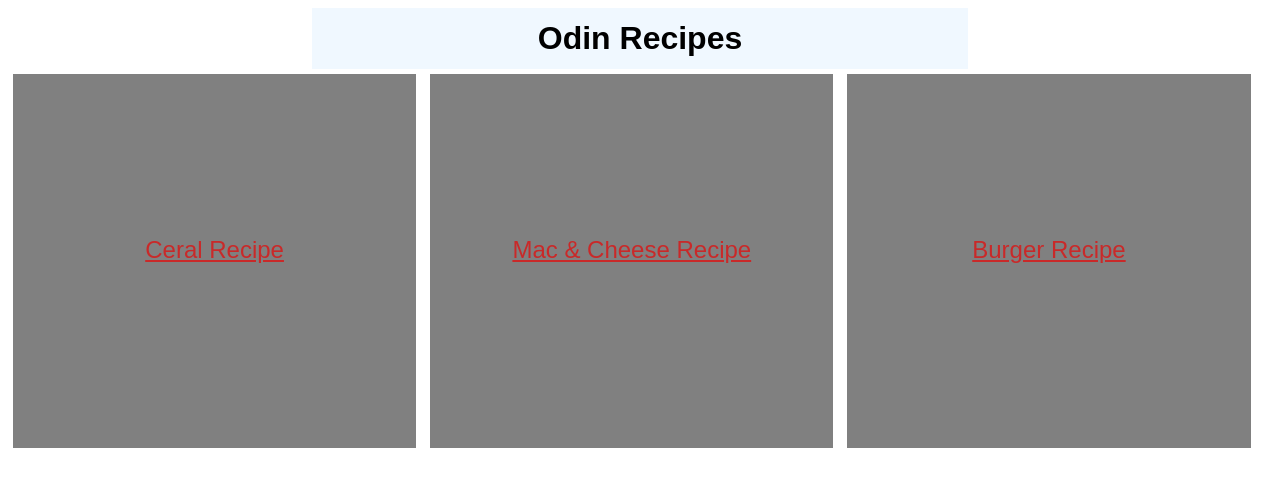
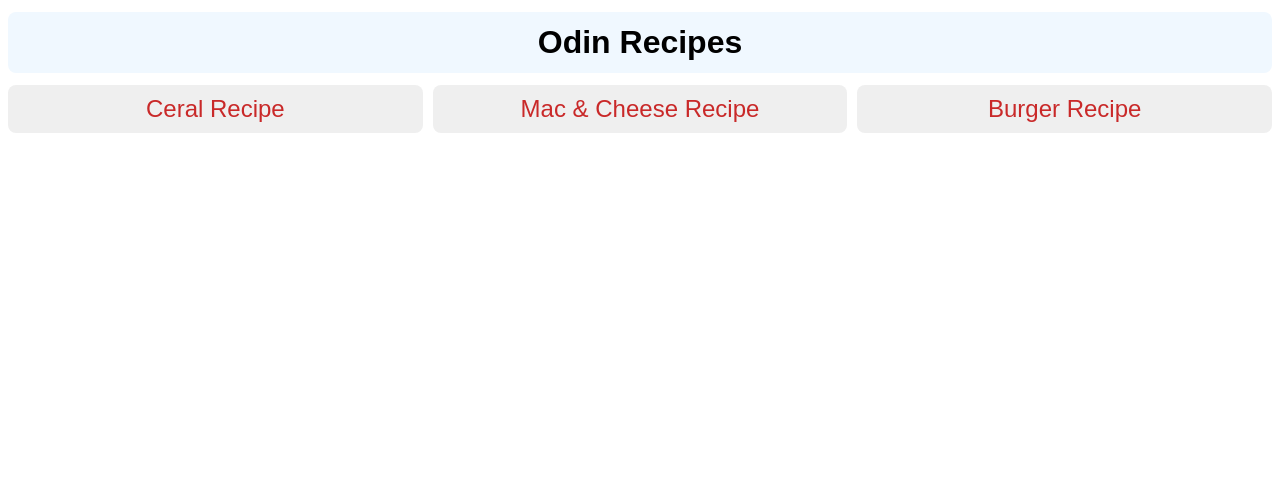
Before and after one commit to lukewaehner/recipes, a plain HTML site: page index.html in a window 1280 px wide. Drawn offline with Linux system fonts and the light colour scheme.

Commit message:
Added flexbox to style.css to customize main page
Used flexbox and grid to make the links more appealing, and fit
different sizing for the webpage. Changing Recipe Pages Next

```diff
--- a/index.html
+++ b/index.html
@@ -8,7 +8,7 @@
   </head>
   <body>
     <h1 class="header text">Odin Recipes</h1>
-    <div>
+    <div class="container">
       <a class="recipeLink text" href="recipes/cereal.html">Ceral Recipe</a>
       <a class="recipeLink text" href="recipes/mac&cheese.html"
         >Mac & Cheese Recipe</a
--- a/style.css
+++ b/style.css
@@ -1,32 +1,45 @@
 /* index.html styles */
-.recipeLink {
-  font-size: 24px;
-  text-align: center;
-  color: rgb(201, 41, 41);
+.text {
+  font-family: sans-serif;
 }
 
 .header {
   font-weight: 900;
   background-color: aliceblue;
 
-  width: 50%;
   text-align: center;
   margin: auto;
 
-  padding: 12px;
+  padding: 12px 24px;
+  border-radius: 8px;
+  margin: 12px 0px;
 }
 
-.text {
-  font-family: sans-serif;
+/* Container & Links*/
+.container {
+  display: grid;
+  grid-template-columns: repeat(
+    3,
+    1fr
+  ); /* Adjust the number of columns as needed */
+  gap: 10px; /* Adjust the gap between links */
 }
 
-.recipeLink.text {
-  display: inline-block;
+a {
+  display: flex;
+  flex-direction: column;
+  align-items: center;
   text-align: center;
-  background-color: gray;
-  height: 200px;
-  width: 30%;
-  padding: 12px;
-  padding-top: 162px;
-  margin: 5px;
+  padding: 10px; /* Add padding to create a larger clickable area */
+  background-color: #efefef; /* Set the background color of the clickable area */
+
+  border-radius: 8px; /* Optionally, round the corners */
+  text-decoration: none; /* Remove the default underline for links */
+  color: #333; /* Set the text color for the link */
+  color: rgb(201, 41, 41);
+  font-size: 24px;
 }
+
+a:hover {
+  background-color: #787272;
+}
```
